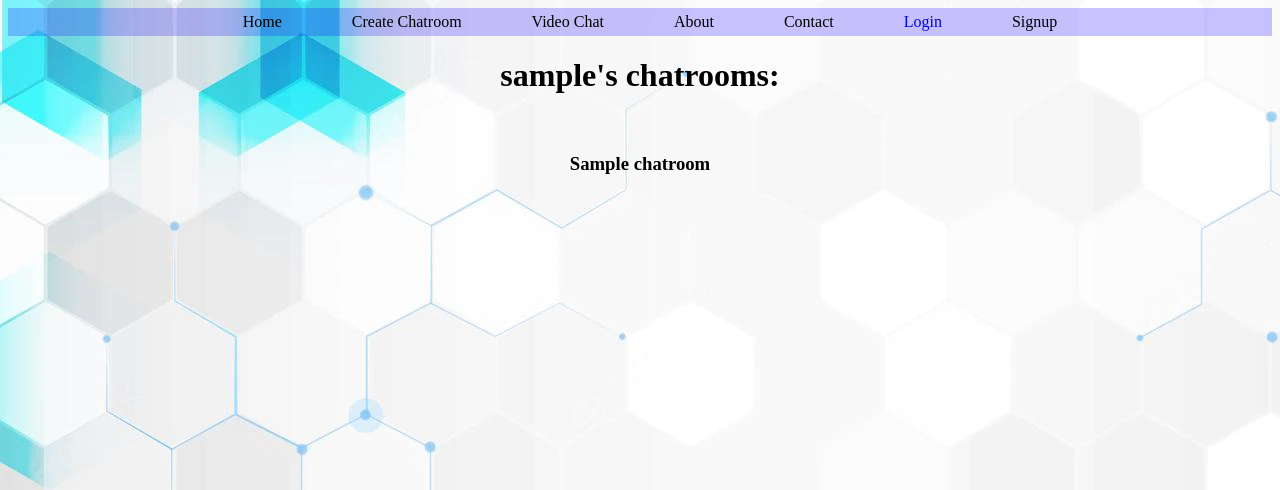
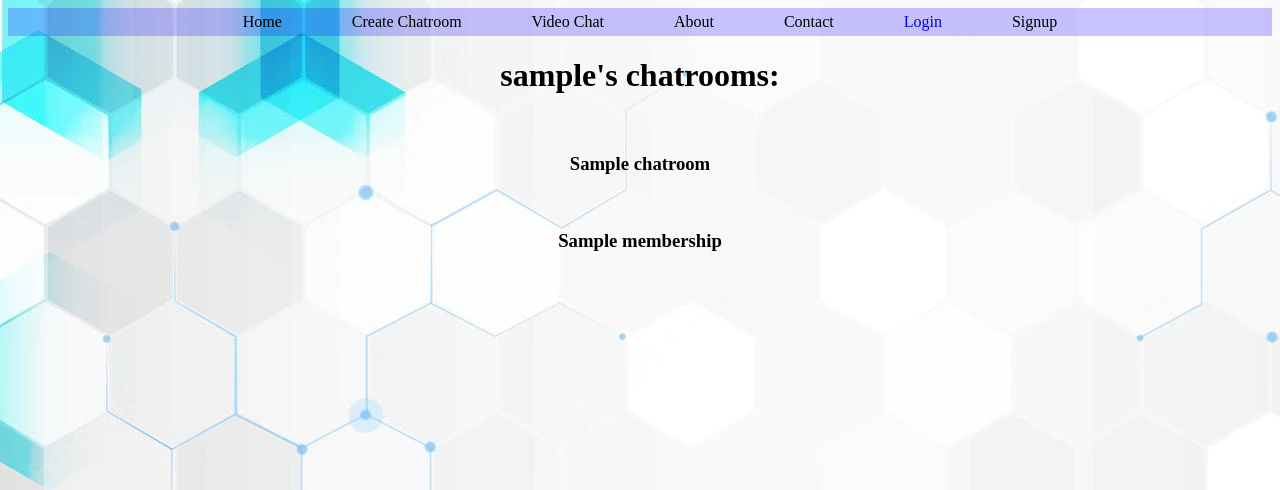
Before and after one commit to kearaharrington/Face2Face, a Django app: template main_app/templates/profile.html in a window 1280 px wide. Shown: the top 490 px of the page. Run offline with Django 4.2, Linux system fonts and the light colour scheme; tables that the repository leaves empty hold one stand-in row (values such as "Sample post"); the template is opened without the code that fills it: values that come from a table or form of the project are taken from there, most other values are stand-ins (such as "Sample title", 1, 10 or a date in 2020).

Commit message:
chore: add chatroom memberships to profile

```diff
--- a/main_app/templates/profile.html
+++ b/main_app/templates/profile.html
@@ -2,15 +2,21 @@
 {% load static %}
 
 {% block content %}
+
 <div class='profile__chatrooms' align='center'>
-  <h1>{{ username }}'s chatrooms:</h1>
+    <h1>{{ username }}'s chatrooms:</h1>
 
-  {% for chatroom in chatrooms %}
-  <a href="/getMessages/{{ chatroom.name }}">
-    <h3>{{ chatroom.name }}</h3>
-  </a>
+    {% for chatroom in chatrooms %}
+    <a href="/getMessages/{{ chatroom.name }}">
+        <h3>{{ chatroom.name }}</h3>
+    </a>
+    {% endfor %}
+
+    {% for membership in memberships %}
+    <a href="/getMessages/{{ membership.name }}">
+        <h3>{{ membership.name }}</h3>
+    </a>
+    {% endfor %}
 </div>
 
-{% endfor %}
-
 {% endblock %}
```
